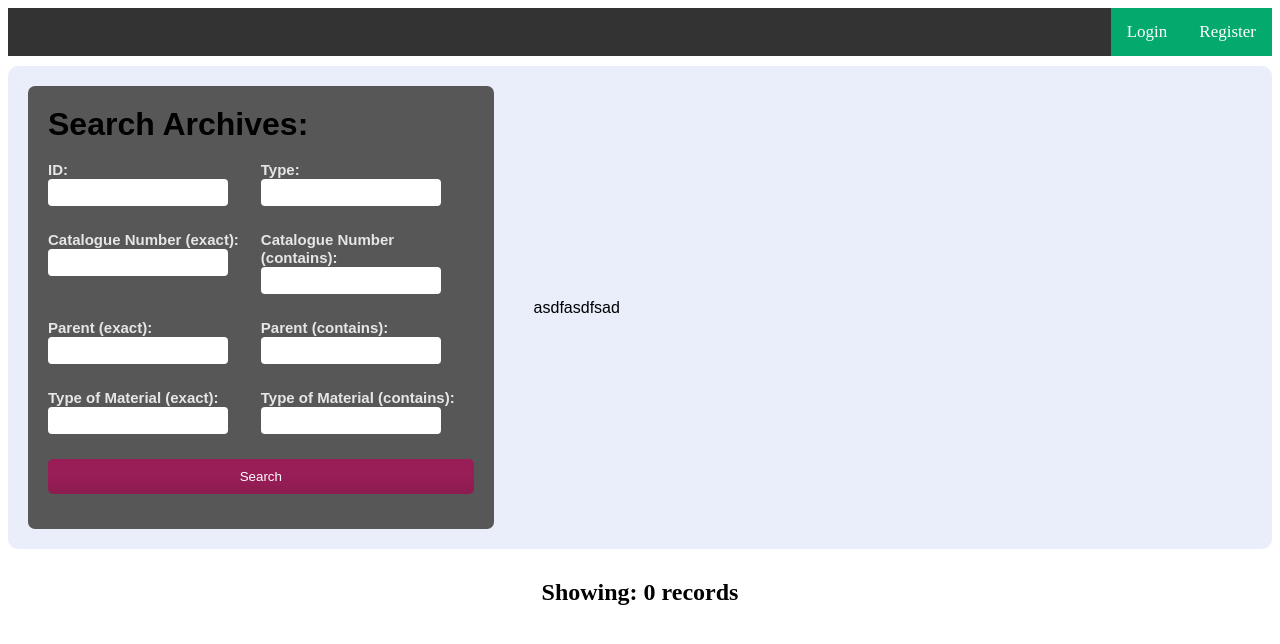
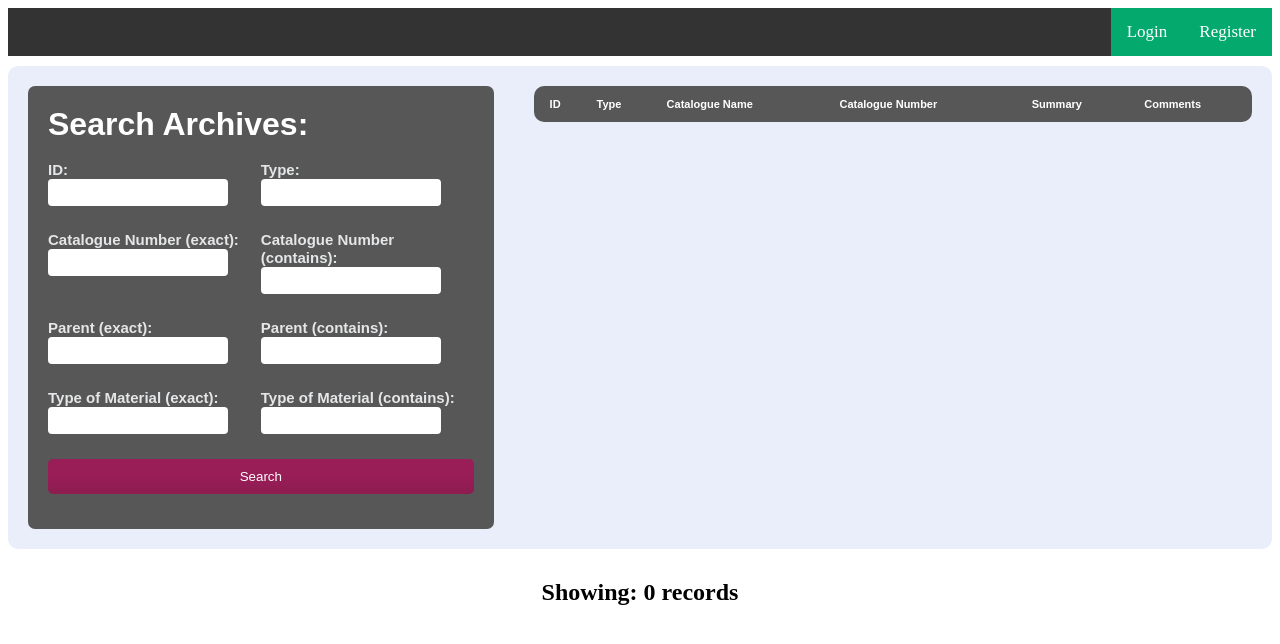
Before and after one commit to UoEMainLibrary/school_of_scottish_studies_archive, a Django app: page /index/ in a window 1280 px wide. Shown: the top 644 px of the page. Run offline with Django 4.2, Linux system fonts and the light colour scheme; data that the repository does not hold is empty.

Commit message:
ready and commited

```diff
--- /dev/null
+++ b/sssa_app/static/css/table_style_1.css
@@ -0,0 +1,21 @@
+.table1 {
+    vertical-align: top;
+    font-weight: 100;
+    font-size: 11px;
+    border-collapse: collapse;
+    margin: 0px;
+
+
+}
+
+.table1 th{
+    padding-left: 1rem;
+    background-color:rgba(72,72,72,0.9);
+    color: white;
+}
+
+.table1 td{
+    padding: 7px;
+
+
+}
--- a/sssa_app/templates/index.html
+++ b/sssa_app/templates/index.html
@@ -8,6 +8,7 @@
     <link rel="stylesheet" href="{% static 'css/menu_style.css' %}" >
     <link rel="stylesheet" href="{% static 'css/buttons.css' %}" >
     <link rel="stylesheet" href="{% static 'css/search_form_style.css' %}" >
+    <link rel="stylesheet" href="{% static 'css/table_style_1.css' %}" >
 </head>
 <body>
 <div class="topnav">
@@ -27,7 +28,7 @@
     <tr>
         <td style="width: 40%">
             <div id="contact-form"><div>
-                <h1>Search Archives:</h1>
+                <h1 style="color: white">Search Archives:</h1>
             </div>
                 <br>
                 <form method="GET" action="{% url 'index' %}">
@@ -92,14 +93,35 @@
                 </form>
             </div>
         </td>
-        <td>
+        <td style="vertical-align: top;">
 
+            <div >
+                <table class="table1">
+                    <thead>
+                    <tr>
+                        <th>ID</th>
+                        <th>Type</th>
+                        <th>Catalogue Name</th>
+                        <th>Catalogue Number</th>
+                        <th>Summary</th>
+                        <th>Comments</th>
+                    </tr>
+                    </thead>
+                    <tbody>
+                    {% for alst_record in alst_records|slice:":12" %}
+                    <tr>
+                        <td>{{alst_record.id}}</td>
+                        <td>{{alst_record.type}}</td>
+                        <td>{{alst_record.catalogue_name}}</td>
+                        <td>{{alst_record.catalogue_number}}</td>
+                        <td>{{alst_record.summary}}</td>
+                        <td>{{alst_record.commends}}</td>
+                      </tr>
+                    {% endfor %}
+                    </tbody>
+                </table>
+            </div>
 
-
-
-
-
-            asdfasdfsad
         </td>
     </tr>
 </table>
```
